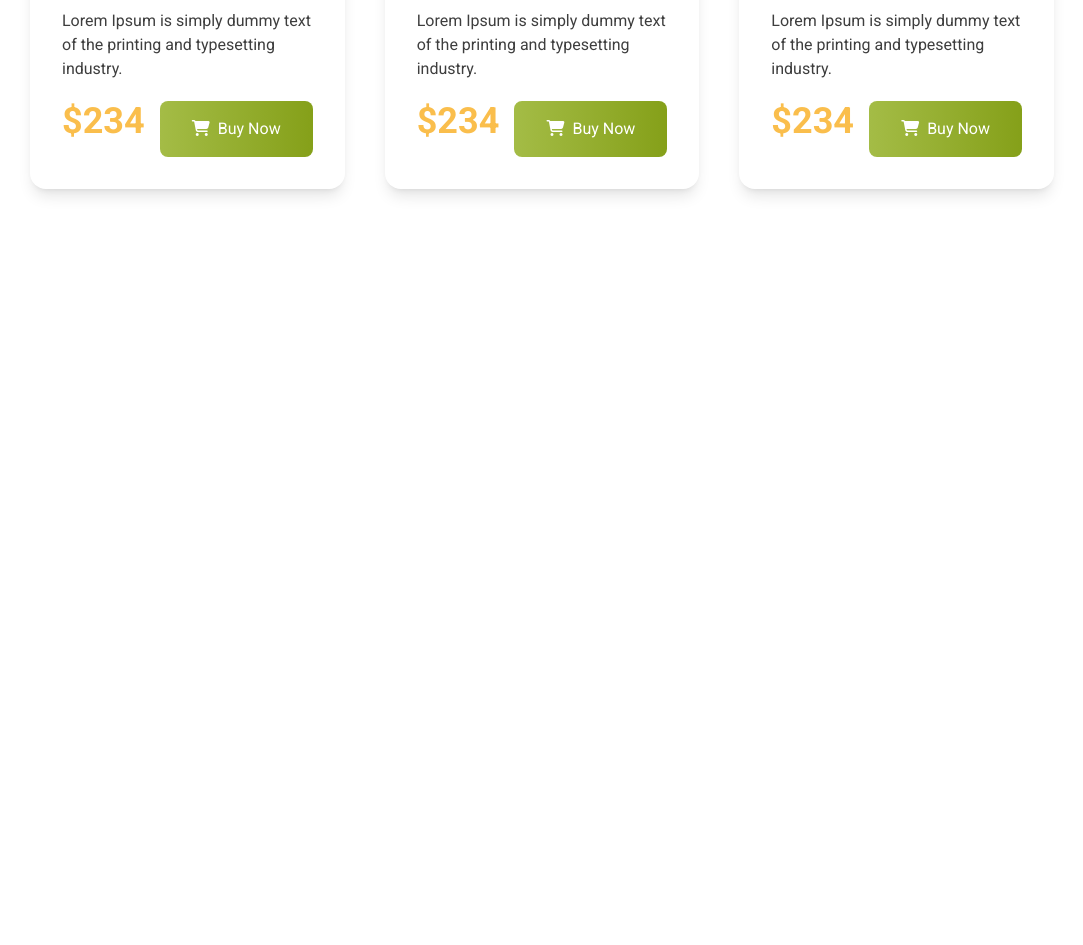
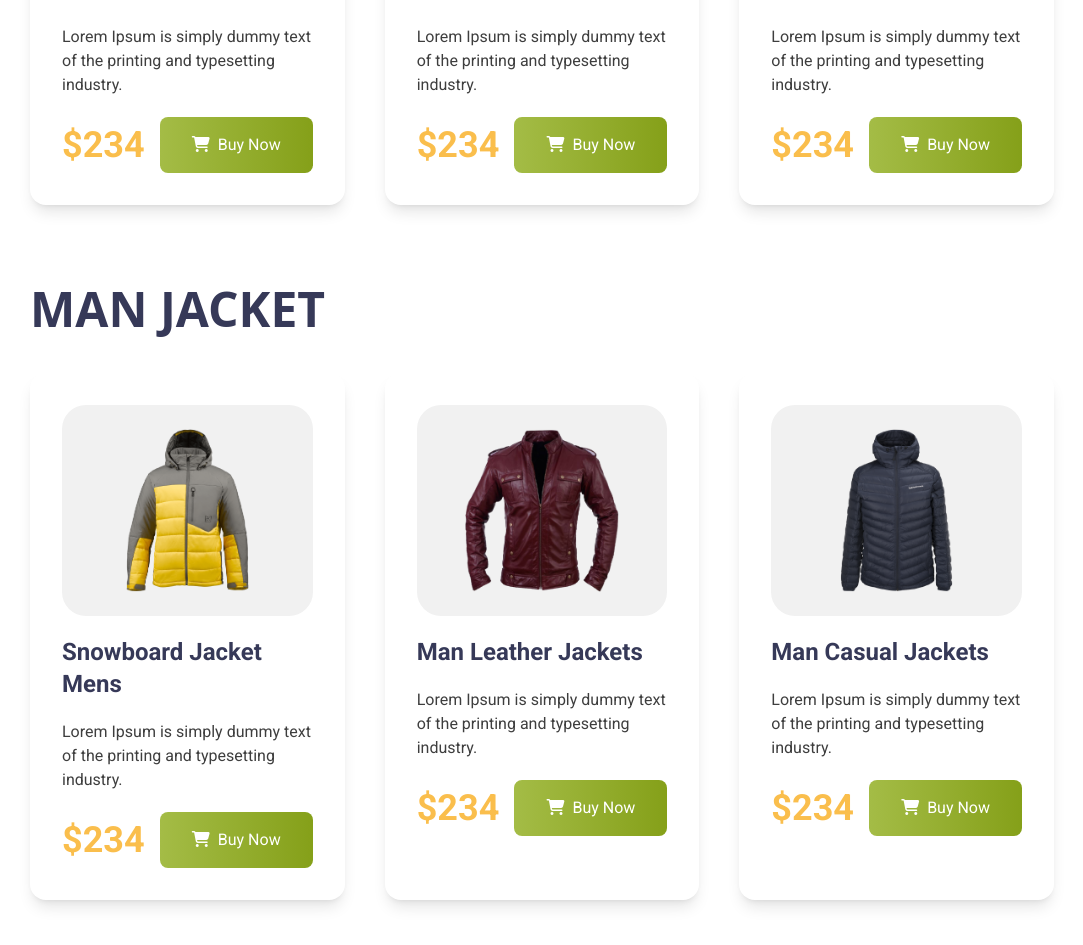
Before and after one commit to digitalutilize/penguin-fashion-with-tailwind, a plain HTML site: page index.html in a window 1280 px wide. Shown: the part 1105-2050 px from the top of the page, without its empty margins (98-1181 px from the left). Before the commit the page ends 1374 px from the top, so only its background shows below. Drawn offline with nearby package versions, Linux system fonts and the light colour scheme.

Commit message:
Man Jacket with responsive

```diff
--- a/index.html
+++ b/index.html
@@ -31,9 +31,13 @@
     <header class=" bg-[#FFFBF0] pb-10">
 
         <div class="header-container w-4/5 max-md:w-11/12 m-auto">
-            <nav class="flex max-md:flex-col items-center justify-between py-4 px-1">
+
+            <nav class="flex items-center justify-between py-4 px-1 max-md:flex-col ">
+
                 <img src="icons/logo.png" alt="" class="w-4/12 max-md:w-11/12">
-                <ul class="flex justify-end gap-10 font-semibold max-sm:gap-x-2 max-md:gap-x-4 font-roboto">
+
+                <ul class="flex justify-end gap-10 font-semibold font-roboto max-sm:gap-x-2 max-md:gap-x-4 max-md:mt-3">
+
                     <li><a href="">Home</a></li>
                     <li><a href="">Product</a></li>
                     <li><a href="">About us</a></li>
@@ -41,20 +45,28 @@
                 </ul>
             </nav>
 
-            <div class="banner flex max-sm:flex-col items-center ">
+            <div class="banner flex items-center mt-4 max-sm:flex-col ">
 
-                <div class="banner-content w-1/2 max-sm:w-auto space-y-4">
-                    <h1 class="text-7xl max-sm:text-5xl max-md:text-6xl font-bebas">
+                <div class="banner-content w-1/2 space-y-4 max-sm:w-auto ">
+
+                    <h1 class="text-7xl font-bebas max-sm:text-5xl max-lg:text-6xl ">
+
                         <span class="text-[#FABE4C]">Be the Penguins</span>
                         <br>
                         <span class="text-[#363958]">of Winter</span>
+
                     </h1>
                     <p class="font-roboto pr-3 text-[#3E3E3E]">Lorem Ipsum is simply dummy text of the printing and typesetting industry.</p>
-                    <button class="font-roboto bg-gradient-to-r from-[#A4BC46] to-[#85A019] px-8 py-4 text-white rounded-lg "><i class="fa-solid fa-cart-shopping mr-2"></i>Buy Now</button>
+
+                    <button class="font-roboto bg-gradient-to-r from-[#A4BC46] to-[#85A019] px-8 py-4 text-white rounded-lg ">
+                        <i class="fa-solid fa-cart-shopping mr-2"></i>Buy Now
+                    </button>
+
                 </div>
 
 
                 <div class="banner-img w-1/2 max-sm:w-auto max-sm:mt-4">
+
                     <img src="images/model.png" alt="" class="m-auto">
                 </div>
 
@@ -65,7 +77,8 @@
     <main class="w-4/5 max-md:w-11/12 m-auto">
 
         <section class="woman my-20">
-            <h1 class="text-[#363958] text-5xl font-babas font-bold mb-10">WOMAN JACKET</h1>
+
+            <h1 class="text-[#363958] text-5xl font-babas font-bold mb-10 max-sm:text-3xl max-md:text-4xl max-md:text-center">WOMAN JACKET</h1>
 
             <div class="product-container flex gap-10 max-lg:flex-col">
                 <div class="product-card font-roboto space-y-5 p-8 shadow-lg w-fit rounded-2xl">
@@ -73,9 +86,9 @@
                     <h2 class="text-2xl font-bold text-[#363958]">Yellow Coat Jacket</h2>
                     <p class="text-[#3E3E3E]">Lorem Ipsum is simply dummy text of the printing and typesetting industry.</p>
 
-                    <div class="price font-roboto flex justify-between ">
+                    <div class="price font-roboto flex justify-between items-center lg:max-xl:flex-col">
                         <h2 class="text-[#FABE4C] text-4xl font-bold">$234</h2>
-                        <button class="font-roboto bg-gradient-to-r from-[#A4BC46] to-[#85A019] px-8 py-4 text-white rounded-lg "><i class="fa-solid fa-cart-shopping mr-2"></i>Buy Now</button>
+                        <button class="font-roboto bg-gradient-to-r from-[#A4BC46] to-[#85A019] px-8 py-4 text-white rounded-lg lg:max-xl:mt-3 "><i class="fa-solid fa-cart-shopping mr-2"></i>Buy Now</button>
                     </div>
 
                 </div>
@@ -85,9 +98,9 @@
                     <h2 class="text-2xl font-bold text-[#363958]">Ladies Jacket</h2>
                     <p class="text-[#3E3E3E]">Lorem Ipsum is simply dummy text of the printing and typesetting industry.</p>
 
-                    <div class="price font-roboto flex justify-between ">
+                    <div class="price font-roboto flex justify-between  items-center lg:max-xl:flex-col">
                         <h2 class="text-[#FABE4C] text-4xl font-bold">$234</h2>
-                        <button class="font-roboto bg-gradient-to-r from-[#A4BC46] to-[#85A019] px-8 py-4 text-white rounded-lg "><i class="fa-solid fa-cart-shopping mr-2"></i>Buy Now</button>
+                        <button class="font-roboto bg-gradient-to-r from-[#A4BC46] to-[#85A019] px-8 py-4 text-white rounded-lg lg:max-xl:mt-3"><i class="fa-solid fa-cart-shopping mr-2"></i>Buy Now</button>
                     </div>
 
                 </div>
@@ -97,9 +110,53 @@
                     <h2 class="text-2xl font-bold text-[#363958]">Woman Leather Jacket</h2>
                     <p class="text-[#3E3E3E]">Lorem Ipsum is simply dummy text of the printing and typesetting industry.</p>
 
-                    <div class="price font-roboto flex justify-between ">
+                    <div class="price font-roboto flex justify-between  items-center lg:max-xl:flex-col">
                         <h2 class="text-[#FABE4C] text-4xl font-bold">$234</h2>
-                        <button class="font-roboto bg-gradient-to-r from-[#A4BC46] to-[#85A019] px-8 py-4 text-white rounded-lg "><i class="fa-solid fa-cart-shopping mr-2"></i>Buy Now</button>
+                        <button class="font-roboto bg-gradient-to-r from-[#A4BC46] to-[#85A019] px-8 py-4 text-white rounded-lg lg:max-xl:mt-3"><i class="fa-solid fa-cart-shopping mr-2"></i>Buy Now</button>
+                    </div>
+
+                </div>
+            </div>
+        </section>
+
+
+        <section class="Man my-20">
+
+            <h1 class="text-[#363958] text-5xl font-babas font-bold mb-10 max-sm:text-3xl max-md:text-4xl max-md:text-center">MAN JACKET</h1>
+
+            <div class="product-container flex gap-10 max-lg:flex-col">
+                <div class="product-card font-roboto space-y-5 p-8 shadow-lg w-fit rounded-2xl">
+                    <img src="images/jacket-4.png" alt="" class="bg-[#F1F1F1] px-12 py-6 rounded-3xl max-xl:px-8 max-xl:py-4">
+                    <h2 class="text-2xl font-bold text-[#363958]">Snowboard Jacket Mens</h2>
+                    <p class="text-[#3E3E3E]">Lorem Ipsum is simply dummy text of the printing and typesetting industry.</p>
+
+                    <div class="price font-roboto flex justify-between items-center lg:max-xl:flex-col">
+                        <h2 class="text-[#FABE4C] text-4xl font-bold">$234</h2>
+                        <button class="font-roboto bg-gradient-to-r from-[#A4BC46] to-[#85A019] px-8 py-4 text-white rounded-lg lg:max-xl:mt-3 "><i class="fa-solid fa-cart-shopping mr-2"></i>Buy Now</button>
+                    </div>
+
+                </div>
+
+                <div class="product-card font-roboto space-y-5 p-8 shadow-lg w-fit rounded-2xl">
+                    <img src="images/jacket-5.png" alt="" class="bg-[#F1F1F1] px-12 py-6 rounded-3xl max-xl:px-8 max-xl:py-4">
+                    <h2 class="text-2xl font-bold text-[#363958]">Man Leather Jackets</h2>
+                    <p class="text-[#3E3E3E]">Lorem Ipsum is simply dummy text of the printing and typesetting industry.</p>
+
+                    <div class="price font-roboto flex justify-between  items-center lg:max-xl:flex-col">
+                        <h2 class="text-[#FABE4C] text-4xl font-bold">$234</h2>
+                        <button class="font-roboto bg-gradient-to-r from-[#A4BC46] to-[#85A019] px-8 py-4 text-white rounded-lg lg:max-xl:mt-3"><i class="fa-solid fa-cart-shopping mr-2"></i>Buy Now</button>
+                    </div>
+
+                </div>
+
+                <div class="product-card font-roboto space-y-5 p-8 shadow-lg w-fit rounded-2xl">
+                    <img src="images/jacket-6.png" alt="" class="bg-[#F1F1F1] px-12 py-6 rounded-3xl max-xl:px-8 max-xl:py-4">
+                    <h2 class="text-2xl font-bold text-[#363958]">Man Casual Jackets</h2>
+                    <p class="text-[#3E3E3E]">Lorem Ipsum is simply dummy text of the printing and typesetting industry.</p>
+
+                    <div class="price font-roboto flex justify-between  items-center lg:max-xl:flex-col">
+                        <h2 class="text-[#FABE4C] text-4xl font-bold">$234</h2>
+                        <button class="font-roboto bg-gradient-to-r from-[#A4BC46] to-[#85A019] px-8 py-4 text-white rounded-lg lg:max-xl:mt-3"><i class="fa-solid fa-cart-shopping mr-2"></i>Buy Now</button>
                     </div>
 
                 </div>
```
